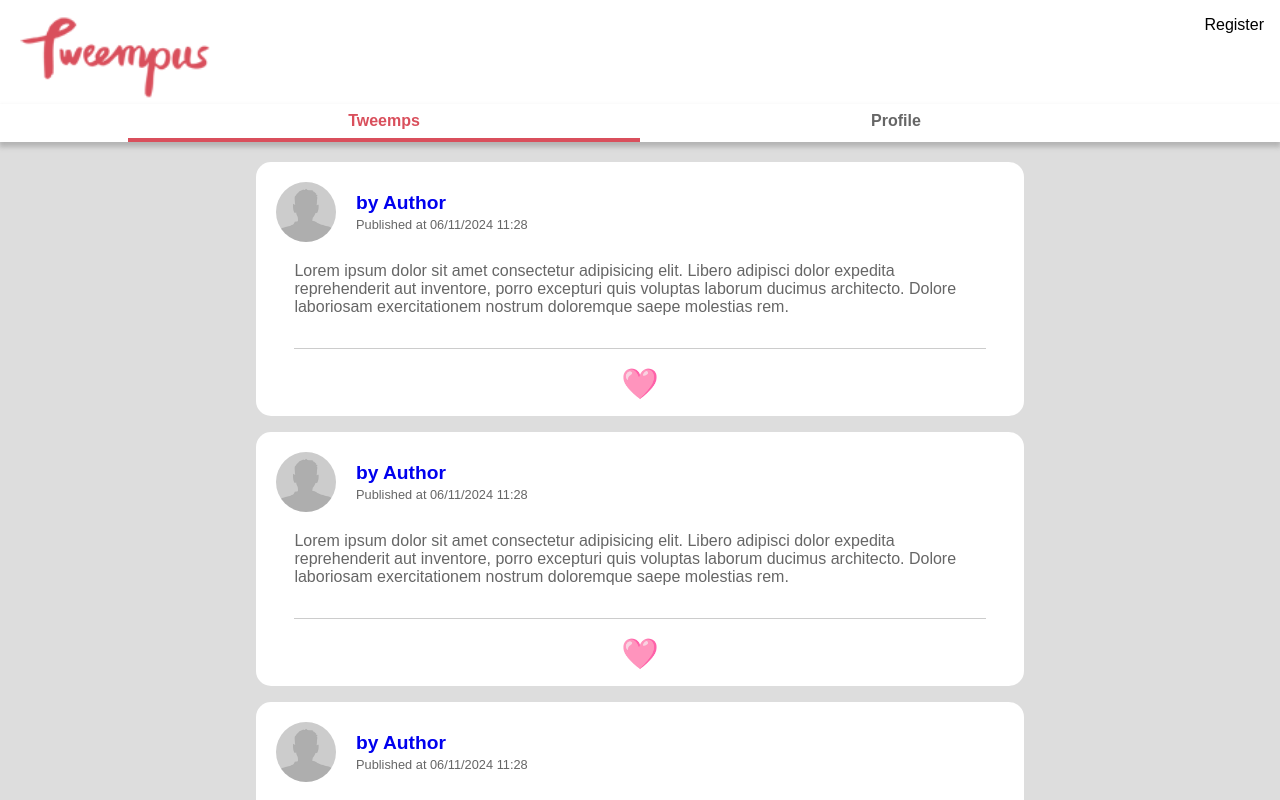
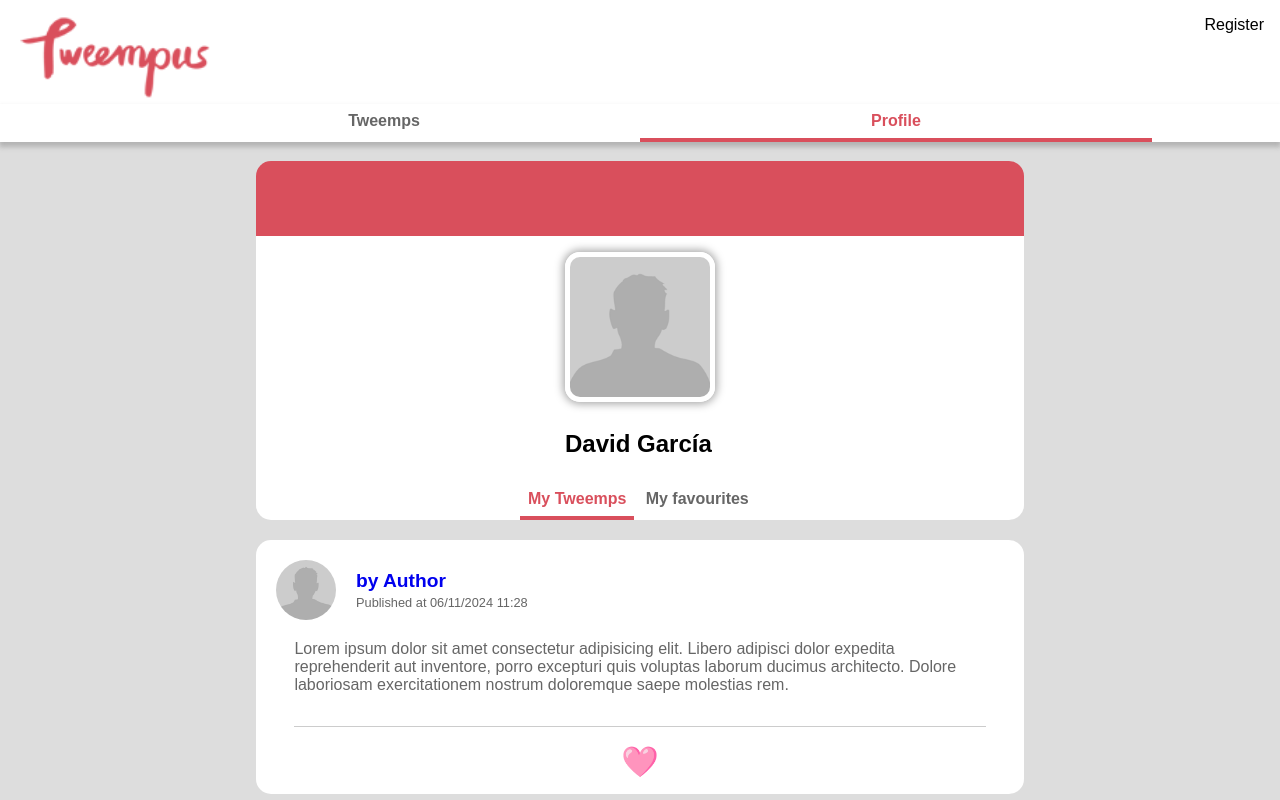
Before and after one commit to yisus82/campusmvp_tweempus_angular, an Angular app: page /profile/my-tweemps in a window 1280 px wide. Before the commit this address led to /. Shown: the top 800 px of the page. Built offline with nearby package versions, Linux system fonts and the light colour scheme.

Commit message:
Child routes

```diff
--- /dev/null
+++ b/src/app/routes/profile/my-favourites/my-favourites.component.html
@@ -0,0 +1 @@
+<tweempus-tweemp-list></tweempus-tweemp-list>
--- /dev/null
+++ b/src/app/routes/profile/my-tweemps/my-tweemps.component.html
@@ -0,0 +1 @@
+<tweempus-tweemp-list></tweempus-tweemp-list>
--- a/src/app/routes/profile/profile.component.html
+++ b/src/app/routes/profile/profile.component.html
@@ -3,6 +3,6 @@
     <tweempus-author-card></tweempus-author-card>
   </section>
   <section>
-    <tweempus-tweemp-list></tweempus-tweemp-list>
+    <router-outlet></router-outlet>
   </section>
 </main>
--- a/src/app/routes/profile/profile.component.ts
+++ b/src/app/routes/profile/profile.component.ts
@@ -1,11 +1,11 @@
 import { Component } from '@angular/core';
+import { RouterOutlet } from '@angular/router';
 import { AuthorCardComponent } from '../../shared/author-card/author-card.component';
-import { TweempListComponent } from '../../shared/tweemp-list/tweemp-list.component';
 
 @Component({
   selector: 'tweempus-profile',
   standalone: true,
-  imports: [AuthorCardComponent, TweempListComponent],
+  imports: [AuthorCardComponent, RouterOutlet],
   templateUrl: './profile.component.html',
   styleUrl: './profile.component.css',
 })
--- a/src/app/shared/author-card/author-card.component.html
+++ b/src/app/shared/author-card/author-card.component.html
@@ -6,11 +6,11 @@
 
   <nav>
     <ul>
-      <li class="selected">
-        <a href="#">My Tweemps</a>
+      <li routerLinkActive="selected">
+        <a routerLink="/profile/my-tweemps">My Tweemps</a>
       </li>
-      <li>
-        <a href="#">My favourites</a>
+      <li routerLinkActive="selected">
+        <a routerLink="/profile/my-favourites">My favourites</a>
       </li>
     </ul>
   </nav>
```
Also changed, not shown: src/app/app.routes.ts (+22 -2 lines), src/app/routes/profile/my-favourites/my-favourites.component.ts (added, +11 -0 lines), src/app/routes/profile/my-tweemps/my-tweemps.component.ts (added, +11 -0 lines), src/app/shared/author-card/author-card.component.ts (+4 -5 lines), src/app/routes/profile/my-favourites/my-favourites.component.css (added), src/app/routes/profile/my-tweemps/my-tweemps.component.css (added), 2 other files (tests, documents, lock files or other folders).
